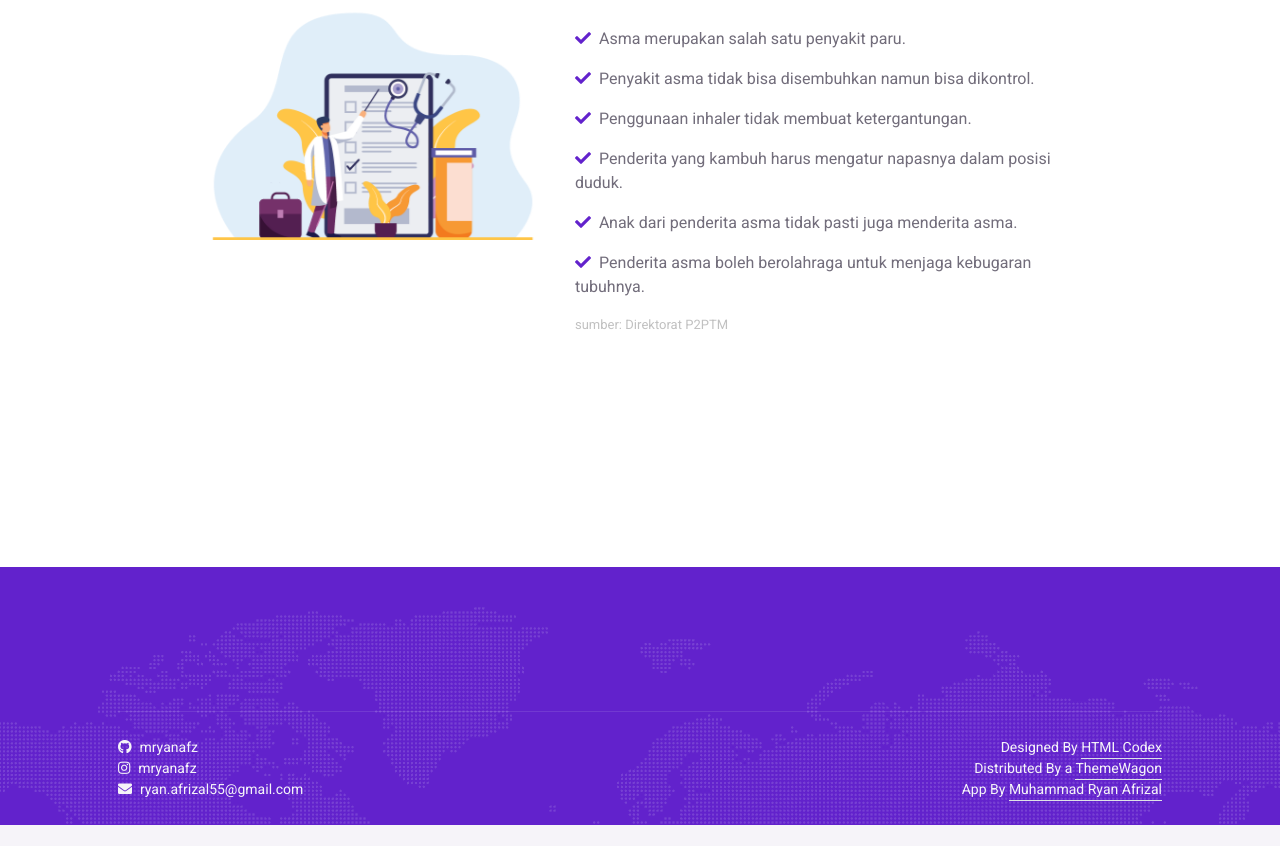
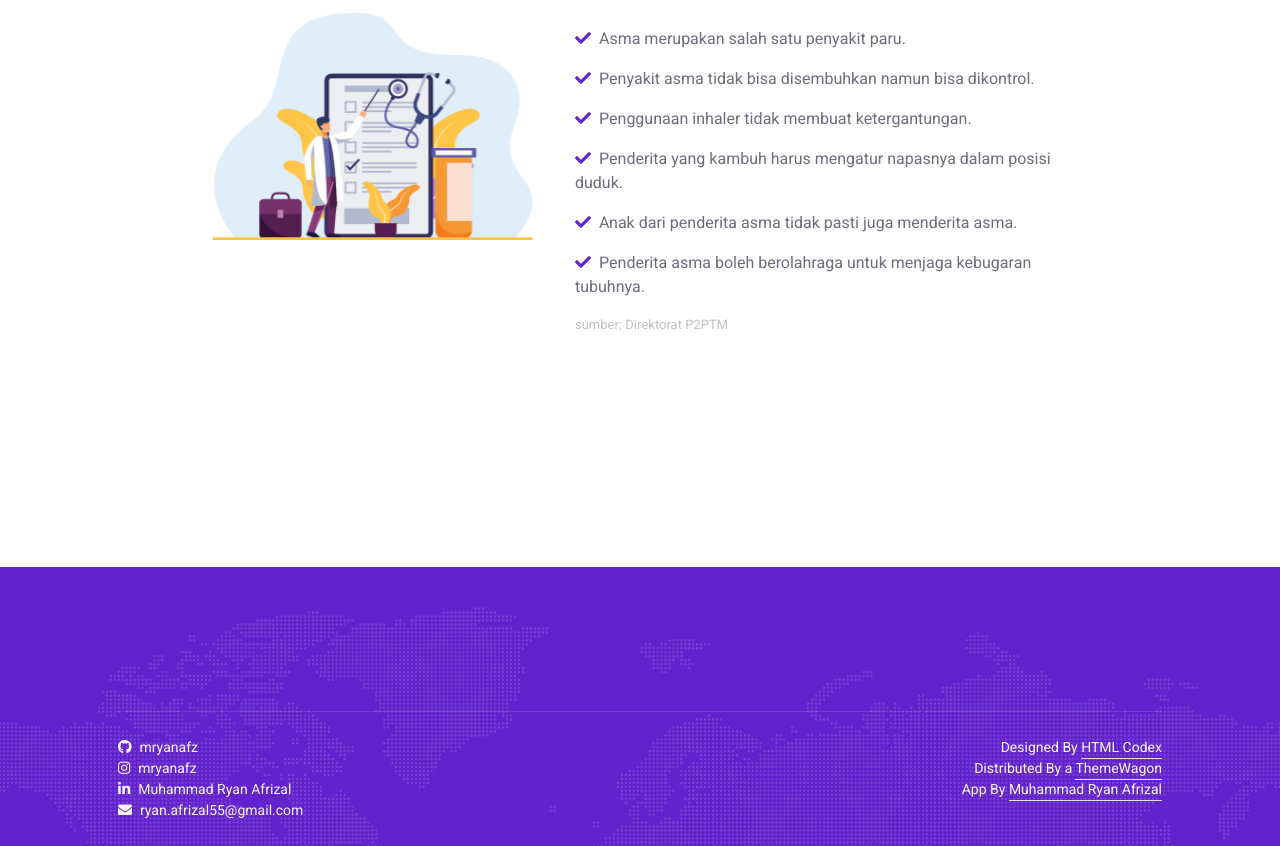
Before and after one commit to mryanafz/diagnosis-asma, a plain HTML site: page index.html in a window 1280 px wide. Shown: the part 3207-4053 px from the top of the page. Before the commit the page ends 4032 px from the top, so only its background shows below. Drawn offline with nearby package versions, Linux system fonts and the light colour scheme.

Commit message:
'update'

```diff
--- a/index.html
+++ b/index.html
@@ -364,6 +364,8 @@
                                     class="fab fa-github me-2"></i>mryanafz</a><br>
                             <a href="https://www.instagram.com/mryanafz/" target="_blank"><i
                                     class="fab fa-instagram me-2"></i>mryanafz</a><br>
+                            <a href="https://www.linkedin.com/in/muhammad-ryan-afrizal/" target="_blank"><i
+                                    class="fab fa-linkedin-in me-2"></i>Muhammad Ryan Afrizal</a><br>
                             <a href="mailto:ryan.afrizal55@gmail.com" target="_blank"><i
                                     class="fas fa-envelope me-2"></i>ryan.afrizal55@gmail.com</a>
 
```
